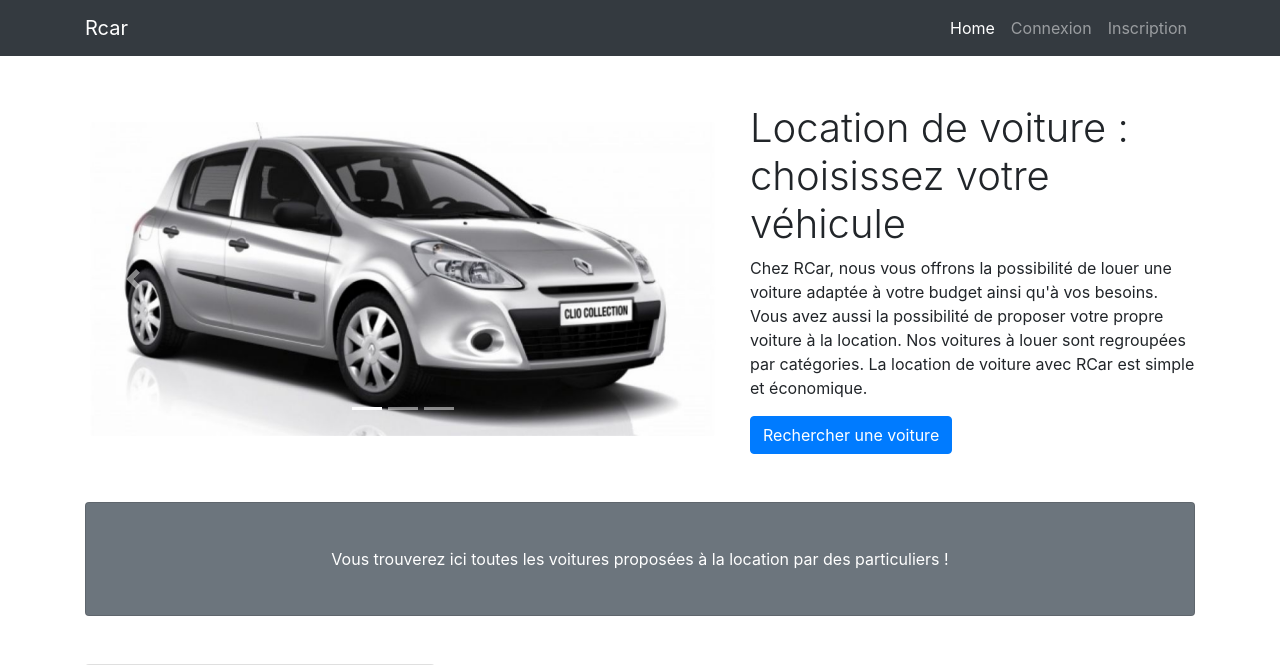
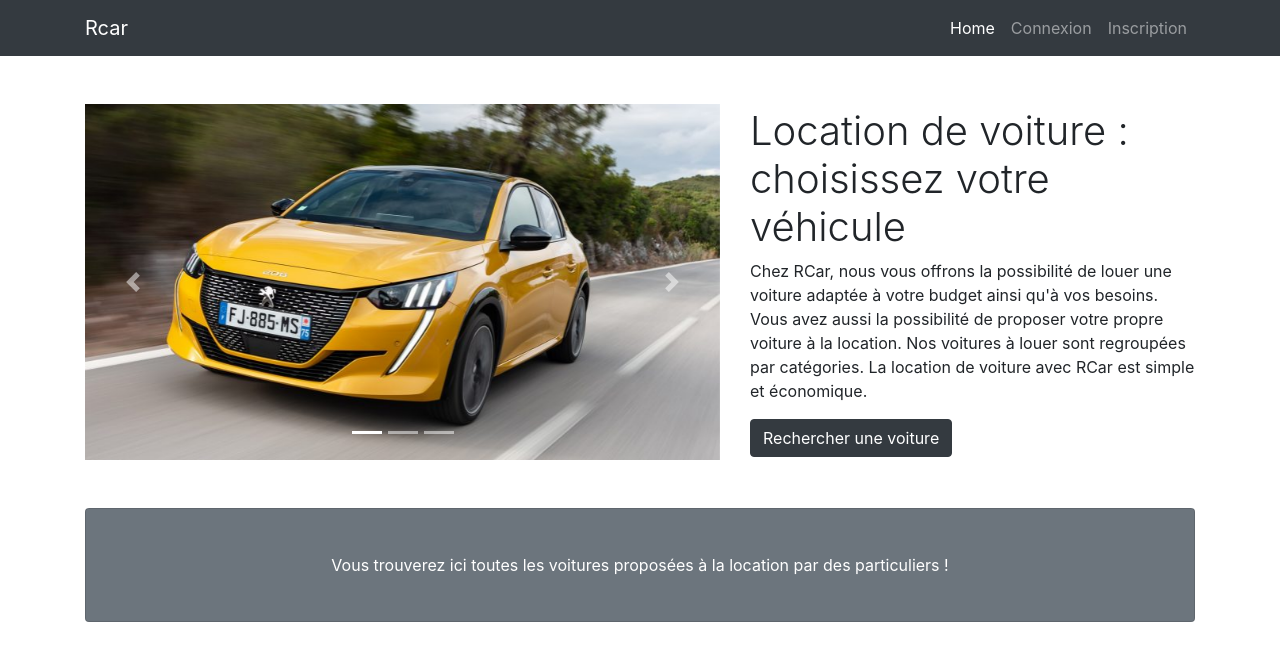
Before and after one commit to ManonFargues/Rcar, a Symfony app: template templates/home/index.html.twig in a window 1280 px wide. Shown: the top 665 px of the page. Run offline with Twig, Linux system fonts and the light colour scheme; the template is opened without the code that fills it: most values are stand-ins (such as "Sample title", 1, 10 or a date in 2020); some libraries are stand-ins or nearby versions.

Commit message:
:art: clear and update some files

```diff
--- a/composer.json
+++ b/composer.json
@@ -7,11 +7,13 @@
         "php": ">=7.3",
         "ext-ctype": "*",
         "ext-iconv": "*",
+        "api-platform/core": "^2.5",
         "composer/package-versions-deprecated": "1.11.99.1",
         "doctrine/annotations": "^1.0",
         "doctrine/doctrine-bundle": "^2.2",
         "doctrine/doctrine-migrations-bundle": "^3.0",
         "doctrine/orm": "^2.8",
+        "nelmio/cors-bundle": "^2.1",
         "phpdocumentor/reflection-docblock": "^5.2",
         "sensio/framework-extra-bundle": "^5.1",
         "symfony/apache-pack": "^1.0",
@@ -31,6 +33,7 @@
         "symfony/process": "5.2.*",
         "symfony/property-access": "5.2.*",
         "symfony/property-info": "5.2.*",
+        "symfony/proxy-manager-bridge": "5.2.*",
         "symfony/security-bundle": "5.2.*",
         "symfony/serializer": "5.2.*",
         "symfony/string": "5.2.*",
--- a/config/bundles.php
+++ b/config/bundles.php
@@ -16,4 +16,6 @@ return [
     Fidry\AliceDataFixtures\Bridge\Symfony\FidryAliceDataFixturesBundle::class => ['dev' => true, 'test' => true],
     Hautelook\AliceBundle\HautelookAliceBundle::class => ['dev' => true, 'test' => true],
     Symfony\Bundle\SwiftmailerBundle\SwiftmailerBundle::class => ['all' => true],
+    Nelmio\CorsBundle\NelmioCorsBundle::class => ['all' => true],
+    ApiPlatform\Core\Bridge\Symfony\Bundle\ApiPlatformBundle::class => ['all' => true],
 ];
--- a/src/EventSubscriber/MaintenanceSubscriber.php
+++ b/src/EventSubscriber/MaintenanceSubscriber.php
@@ -21,6 +21,7 @@ class MaintenanceSubscriber implements EventSubscriberInterface
 
     public function onResponse(ResponseEvent $responseEvent)
     {
+        //passer à true met le site en maintenance
         $maintenance = false;
 
         if($maintenance) {
--- a/src/Form/KeywordType.php
+++ b/src/Form/KeywordType.php
@@ -13,9 +13,7 @@ class KeywordType extends AbstractType
     public function buildForm(FormBuilderInterface $builder, array $options)
     {
         $builder
-            ->add('name', TextType::class, [
-                'label' => ' '
-            ])
+            ->add('name', TextType::class)
         ;
     }
 
--- a/templates/home/index.html.twig
+++ b/templates/home/index.html.twig
@@ -15,13 +15,7 @@
                 </ol>
                 <div class="carousel-inner">
                     <div class="carousel-item active">
-                        <img class="d-block w-100" src="{{ asset("images/clio3.jpg") }}" alt="First slide">
-                    </div>
-                    <div class="carousel-item">
                         <img class="d-block w-100 " src="{{ asset("images/peugeot-208.jpg") }}" alt="Second slide">
-                    </div>
-                    <div class="carousel-item">
-                        <img class="d-block w-100" src="{{ asset("images/twingo.jpg") }}" alt="Third slide">
                     </div>
                 </div>
                 <a class="carousel-control-prev" href="#carouselExampleIndicators" role="button" data-slide="prev">
@@ -40,9 +34,9 @@
             <p>Chez RCar, nous vous offrons la possibilité de louer une voiture adaptée à votre budget ainsi qu'à vos besoins. Vous avez aussi la possibilité de proposer votre propre voiture à la location.
                 Nos voitures à louer sont regroupées par catégories. La location de voiture avec RCar est simple et économique. </p>
             {% if is_granted('ROLE_USER') %}
-            <a class="btn btn-primary my-4" href="{{ path("add") }}">Mettre une voiture en location</a>
+            <a class="btn btn-dark my-4" href="{{ path("add") }}">Mettre une voiture en location</a>
             {% endif %}
-            <a class="btn btn-primary" href="{{ path("search_car") }}">Rechercher une voiture</a>
+            <a class="btn btn-dark" href="{{ path("search_car") }}">Rechercher une voiture</a>
         </div>
         <!-- /.col-md-4 -->
     </div>
@@ -87,7 +81,7 @@
                     <p>Prix de la location : {{ car.price }} €</p>
                 </div>
                 <div class="card-footer">
-                    <a href="{{ path('show', {'id' : car.id}) }}" class="btn btn-primary btn-sm">Voir cette annonce</a>
+                    <a href="{{ path('show', {'id' : car.id}) }}" class="btn btn-dark btn-sm ">Voir cette annonce</a>
                     {% if is_granted('ROLE_ADMIN') %}
                     <a href="{{ path('edit', {'id' : car.id}) }}" class="btn btn-warning btn-sm">Modifier</a>
                     <a href="{{ path('delete', {'id' : car.id}) }}" class="btn btn-danger btn-sm">Supprimer</a>
--- a/templates/home/show.html.twig
+++ b/templates/home/show.html.twig
@@ -29,7 +29,9 @@
                     {% if car.cities |length > 0 %}
                     <p>Voiture disponible à : {% for city in car.cities %}<a class="btn btn-primary btn-sm my-4">{{ city.name }}</a>{% endfor %}</p>
                     {% endif %}
+                    {% if is_granted('ROLE_USER') %}
                     <a href="{{ path('location_add', {'id' : car.id}) }}" class="btn btn-primary btn-sm">Louer</a>
+                    {% endif %}
                     <div class="my-4">
                     <a href="{{ path("home") }}" class="btn btn-primary btn-sm">Retour à l'Accueil</a>
                     </div>
```
Also changed, not shown: src/Controller/CarController.php (+0 -9 lines), src/Entity/User.php (+25 -0 lines), templates/nav.html.twig (deleted), 2 other files.
